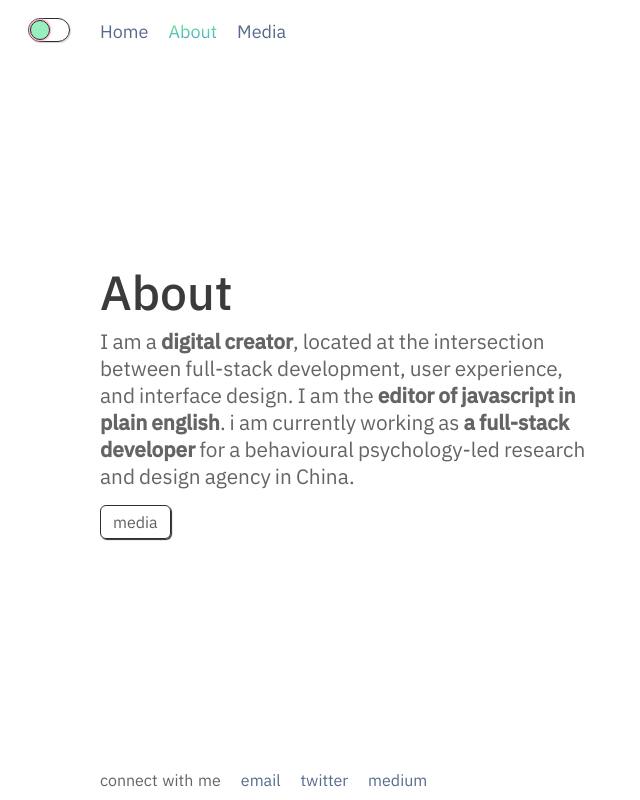
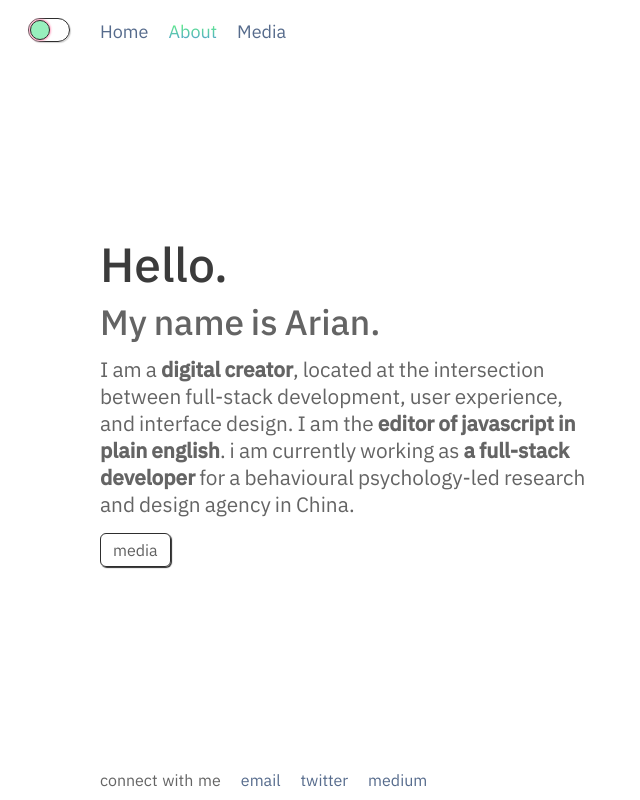
Before and after one commit to syw123456/arian2019-blog-master, a Nuxt app: page /about in a window 1280 px wide. Shown: the top 800 px of the page, without its empty margins (0-640 px from the left). Built offline with nearby package versions, Linux system fonts and the light colour scheme.

Commit message:
update code

```diff
--- a/pages/about.vue
+++ b/pages/about.vue
@@ -1,6 +1,9 @@
 <template>
   <div class="content">
-    <h1 class="name">About</h1>
+    <h1 class="name">Hello.</h1>
+    <p style="font-weight:500; font-size:2.2em">
+      My name is Arian.
+    </p>
     <p>I am a <strong>digital creator</strong>, located at the intersection between full-stack development, user
       experience, and interface design. I am the <strong>editor of javascript in plain english</strong>. i am currently
       working as <strong>a full-stack developer</strong> for a behavioural psychology-led research and design agency in
```
